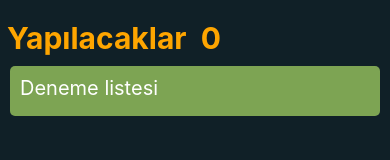
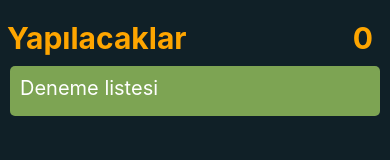
Before and after one commit to aytacbulanik/To_Do_List_RN, a React Native app: screen / in a window 390 px wide. Shown: the top 160 px of the page. Built offline with nearby package versions, Linux system fonts and the light colour scheme.

Commit message:
yapılacak design complete

```diff
--- a/src/App.js
+++ b/src/App.js
@@ -32,7 +32,7 @@ const inLineStyle = StyleSheet.create({
     marginTop: 20,
   },
   yapilacakSayiContainer: {
-    justifyContent: 'flex-end',
+
   },
   flatListContainer: {
     flex: 4,
@@ -44,13 +44,13 @@ const inLineStyle = StyleSheet.create({
     color: '#fea500',
     fontSize: 30,
     fontWeight: 'bold',
-
+    flex: 1,
 },
 yapilacakSayi: {
   color: '#fea500',
     fontSize: 30,
     fontWeight: 'bold',
-
+    marginRight: 10,
 },
 
   }
--- a/src/components/addCard/AddCard.js
+++ b/src/components/addCard/AddCard.js
@@ -1,4 +1,4 @@
-import React, {useState, useEffect} from 'react';
+import React, {useState} from 'react';
 import {View,TextInput,Button} from 'react-native';
 import styles from './AddCard.style';
 
```
